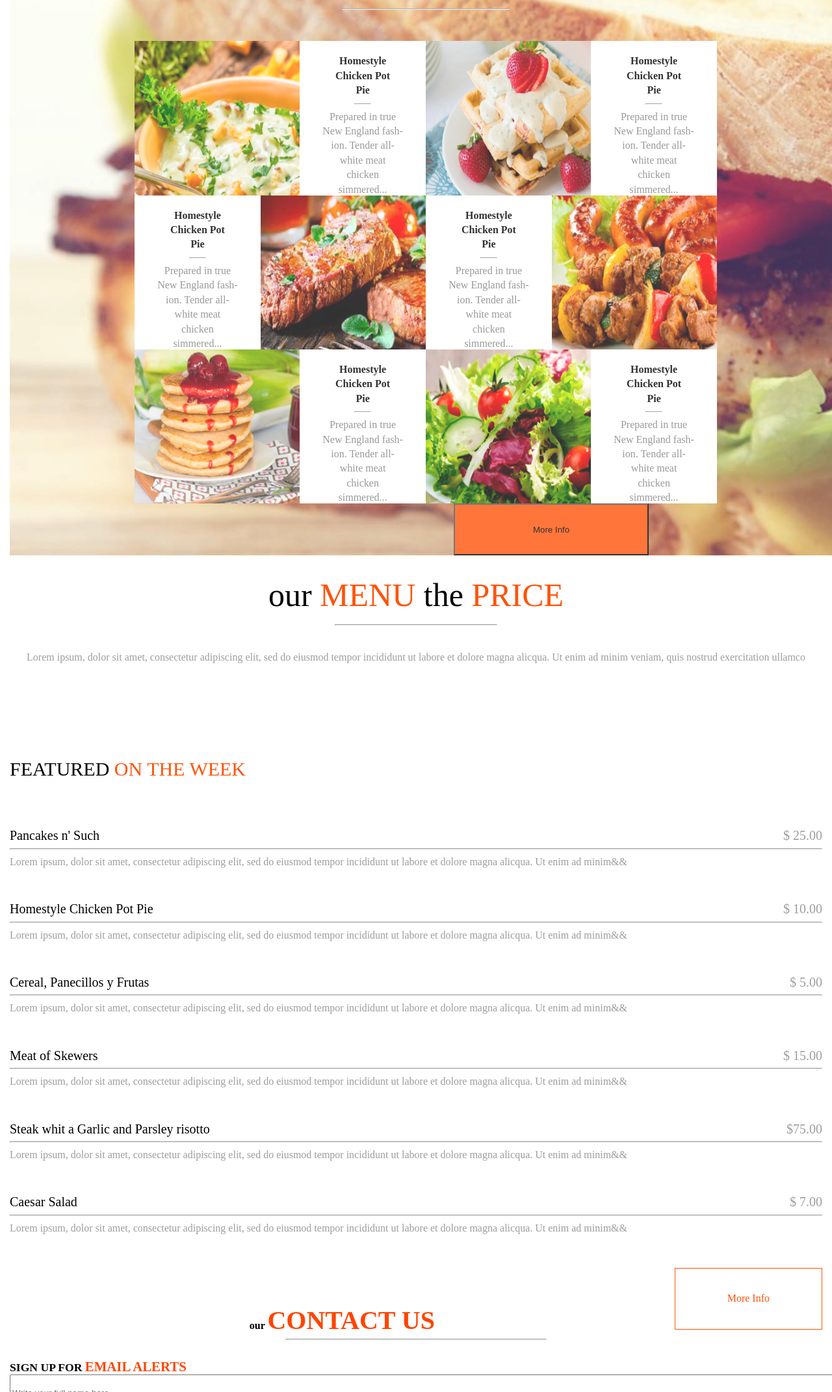
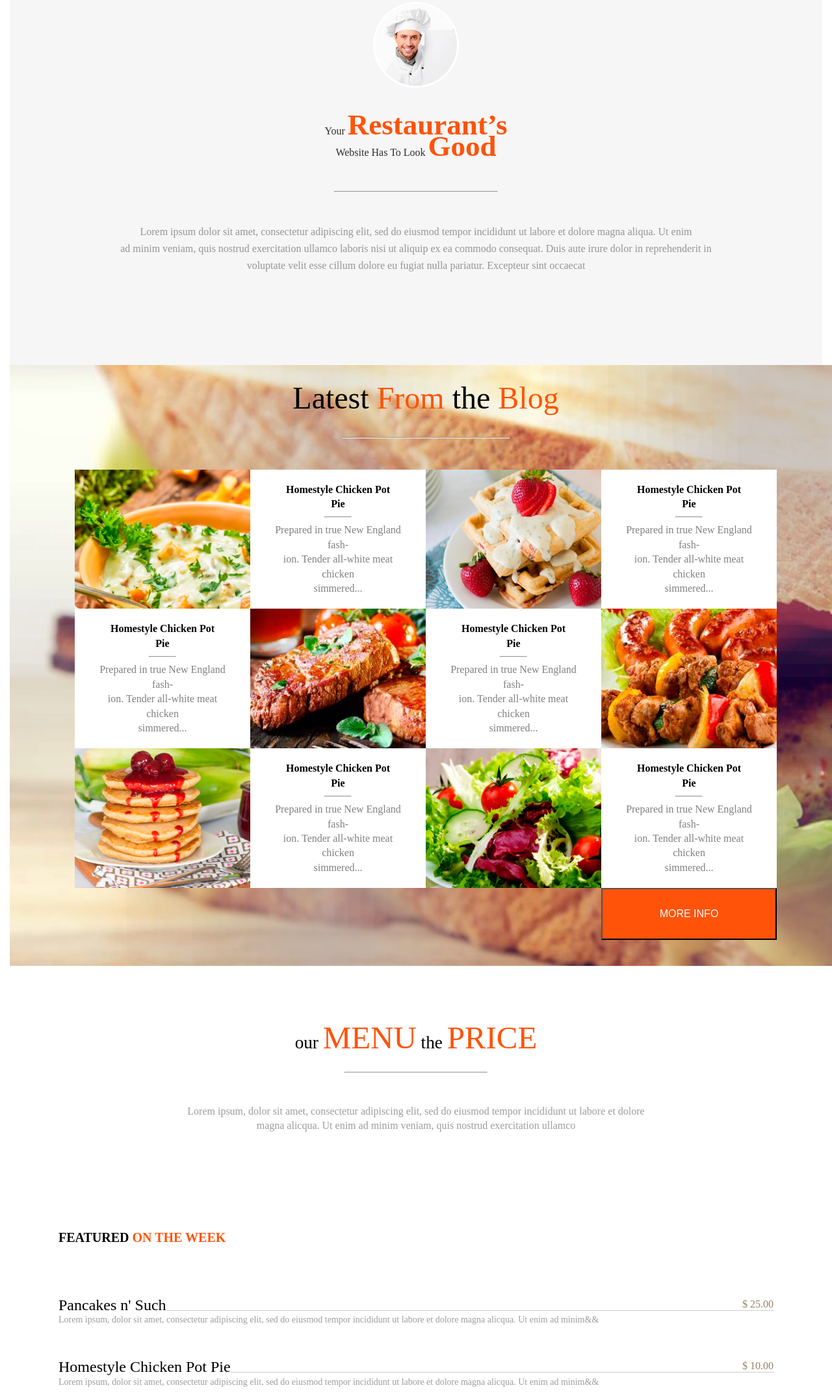
Before and after one commit to LeopoldoNegro/buildWeek1, a plain HTML site: page index.html in a window 1280 px wide. Shown: the part 657-2800 px from the top of the page at 65% size. Drawn offline with Linux system fonts and the light colour scheme.

Commit message:
day2commit1

```diff
--- a/assets/css/style.css
+++ b/assets/css/style.css
@@ -1,32 +1,73 @@
 .leopoldo{
-    background-image: url("../images/header.jpg");
-    height: 70vh;
-}
+    background-image:url(../images/overlay-pattern.png), url(../images/overlay-pattern2.png), url(../images/header.jpg);
+    min-height: 70vh;
+    display:flex;
+    align-items: flex-end;
+    justify-content: center;
 
-nav{
+ }
+
+ nav{
     display:flex;
-    background-color: white;
     justify-content: space-around;
-    align-items: center;
-    padding:20px;
+    align-items: flex-end;
     position:sticky;
+    padding: 30px;
+    border: 4px solid transparent;
+    background-color: rgba(255, 255, 255, 0.89);
+
 }
 .leonav{
     text-decoration: none;
-    color: grey;
-    word-spacing: 20px;
+    color: black;
+    padding: 10px 0px;
+    margin: 0px 15px;
+}
+.leonav:hover{
+    border-bottom: 2px solid orange;
+}
+/* daniele */
+#about-us{
+    padding: 100px 0px;
+    background: #F6F6F6;
+}
+#about-us .center{
+  text-align: center;
+
+}
+#about-us h1{
+    text-align: center;
+    font-weight: 500;
+    color: #2E2E2E;
+    padding: 40px 0px;
+    position: relative;
+}
+#about-us h1 span{
+    font-size: 45px;
+    color: #ff530a;
+    font-weight: 600;
+}
+#about-us p{
+    color: #959595;
+    font-size: 16px;
+    line-height: 26px;
+    padding: 40px 0px;
+}
+.hr-about-us{
+    width: 20%;
 }
 
 /* simo */
 #blog{
-    background-image: url("../images/blog/blog-bg.jpg");
+    background-image: url(../images/overlay-pattern.png),url("../images/blog/blog-bg.jpg");
     width: 100vw;
     text-align: center;
-    background-repeat: no-repeat;
-    background-size: cover;
-    background-attachment: fixed;
+    background-repeat: no-repeat, no-repeat;
+    background-size: cover, cover;
+    background-attachment: fixed, fixed;
     position: relative;
-    opacity: 0.8;
+    z-index: 10;
+    padding-bottom: 40px;
 }
 
 #blog span {
@@ -42,12 +83,15 @@ nav{
     padding-top: 40px;
     padding-bottom: 80px;
     position: relative;
-    width: 100%;
+    padding-left: 100px;
+    padding-right: 100px;
 
 }
 .post{
     display: flex;
     flex-direction: row;
+    position: relative;
+    width: 50%;
 }
 
 .recipe{
@@ -58,12 +102,38 @@ nav{
     width: 50%;
     justify-content: space-around;
     box-sizing: border-box;
+    z-index: 100;
 
+}
+
+.pic{
+    z-index: 10;
+    overflow: hidden;
+    width: 50%;
+    position: relative;
 }
 .pic img{
     width: 100%;
     height: 100%;
+    transition: transform 1.5s ease;
 }
+
+.pic img:hover{
+    z-index: -10;
+    transform: rotate(15deg) scale(1.2);
+
+}
+
+
+
+@keyframes ruota{
+    0%{transform: rotate(0deg);}
+    100%{transform: rotate(15deg) scale(1.2);}
+}
+
+
+
+
 
 #blog h3{
     font-weight: bold;
@@ -80,20 +150,21 @@ nav{
 .row{
     display: flex;
     flex-direction: row;
-    width: 70%;
-    margin-left: 15%;
 }
 
-button{
-    position: absolute;
-    width: 300px;
-    right: 23.2%;
+#blog-button{
+    width: 25%;
     background-color: #ff530a;
     height: 80px;
+    font-weight: 500;
+    font-size: 16px;
+    color: white;
+    float: right;
 }
 
-button:hover{
+#blog-button:hover{
     background-color: transparent;
+    color:#ff530a;
 }
 
 @media screen and (max-width:700px) {
@@ -113,12 +184,27 @@ button:hover{
 
 /*gabriele*/
 
+#sezionegabri{
+    margin-left: 6%;
+    margin-right: 6%;
+}
 
 .primotitolo{
     text-align: center;
-    padding-top: 50px;
+    padding-top: 100px;
     padding-bottom: 25px;
-    font-size: 50px;
+    font-style: bold;
+    font-size: 1.7em;
+}
+
+.primotitolo :nth-child(1){
+    font-size: 1.8em;
+    font-style: bold;
+}
+
+.primotitolo :nth-child(2){
+    font-size: 1.8em;
+    font-style: bold;
 }
 
 .scrittetitolo{
@@ -130,9 +216,36 @@ button:hover{
     margin-right: 40%;
 }
 
+.contprezzo{
+    position: relative;
+}
+
+.titolimenu{
+    background-color: white;
+    position: relative;
+    display: inline-block;
+    z-index: 99;
+    font-size: 24px;
+    font-weight: 500;
+    font-style: bold;
+    top: 1px;
+}
+
+
+.divprezzo{
+    position: absolute;
+    border-bottom: dotted #9D9D9D 1px;
+    width: 100%;
+    margin-top: 20px;
+    width: 100%;
+    top: 0;
+}
+
 .primolorem{
+    margin-left: 18%;
+    margin-right: 18%;
     text-align: center;
-    padding-top: 30px;
+    padding-top: 40px;
     padding-bottom: 50px;
     color: #9D9D9D;
 }
@@ -140,26 +253,28 @@ button:hover{
 .featured{
     padding-top: 100px;
     padding-bottom: 80px;
-    font-size: 30px;
+    font-size: 20px;
+    font-weight: 600;
 }
 
 .ontheweek{
     color: #ff530a;
 }
 
-.titolimenu{
-    font-size: 20px;
-    font-style: bold;
-}
 
 .prezzi{
     float: right;
-    color: #9D9D9D;
+    color: #938463;
 }
 
 .testomenu{
     color: #9D9D9D;
     padding-bottom: 50px;
+    width: 100%;
+    font-size: 14px;
+    font-weight: 400;
+    line-height: 20px;
+    margin: 0px;
 }
 
 .hrprezzo{
@@ -167,14 +282,16 @@ button:hover{
 }
 
 .moreinfo{
+    text-transform: uppercase;
+    font-weight: 600;
+    font-size: 15px;
     float: right;
     text-decoration: none;
     border: 1px solid #ff530a;
     color: #ff530a;
-    padding-left: 80px;
-    padding-right: 80px;
-    padding-top: 35px;
-    padding-bottom: 35px;
+    padding: 28px 100px;
+    margin-top: 50px;
+
 }
 
 .moreinfo:hover{
@@ -190,7 +307,12 @@ body{
 }
 .contactus{
     padding: 70px 0px;
+    align-items: center;
+}
+
+.containerc{
     display: block;
+    align-items: center;
 }
 
 .containerp{
@@ -199,7 +321,7 @@ body{
     margin-right: auto;
     margin-left: auto;
     display: block;
-    line-height: 20px;
+
 }
 
 
@@ -233,9 +355,21 @@ body{
     line-height: 15px;
 }
 
+.our{
+    padding: 40px 0px;
+}
+
+.name{
+    margin-bottom: 15px;
+}
+
 .name .fname{
     width: 1300px;
     height: 50px;
+}
+
+.email{
+    margin-bottom: 15px;
 }
 
 .email .mail{
@@ -297,9 +431,36 @@ body{
     font-size: 1.3rem;
 }
 
+.stream h3{
+    font-size: 1.1rem;
+    font-weight: bold;
+}
+
+.stream span {
+    color: orangered;
+    font-size: 1.3rem;
+}
+
 
 .containerf{
     display: flex;
-
+    flex-direction: row;
     align-content: space-between;
 }
+
+.photo{
+    display: flex;
+    flex-direction: column;
+    align-items: flex-end;
+}
+
+.end{
+    text-align: center;
+    background-color: #eae8e8;
+    width: auto;
+    height: 80px;
+    line-height: 80px;
+}
+.end span{
+    color: orangered;
+}
--- a/index.html
+++ b/index.html
@@ -17,6 +17,7 @@
     <!-- Leopoldo -->
 
         <header class="leopoldo">
+
         <nav>
                 <img src="assets/images/logo.png">
                 <div>
@@ -29,6 +30,31 @@
                 </div>
         </nav>
         </header>
+
+    <!-- daniele -->
+    <section id="about-us">
+        <div class="center">
+            <img src="assets/images/cooker-img.png" alt="">
+            <h1>
+                Your <span>Restaurant’s</span> <br />
+                Website Has To Look <span>Good</span>
+              </h1>
+              <hr class="hr-about-us">
+              <p>
+                Lorem ipsum dolor sit amet, consectetur adipiscing elit, sed do
+                eiusmod tempor incididunt ut labore et dolore magna aliqua. Ut
+                enim
+                <br />
+                ad minim veniam, quis nostrud exercitation ullamco laboris nisi
+                ut aliquip ex ea commodo consequat. Duis aute irure dolor in
+                reprehenderit in <br />
+                voluptate velit esse cillum dolore eu fugiat nulla pariatur.
+                Excepteur sint occaecat
+              </p>
+        </div>
+
+    </section>
+
     <!-- scritto da simone -->
     <section id="blog">
         <h2>Latest <span>From</span> the <span>Blog</span></h2>
@@ -100,7 +126,7 @@
             </div>
         </div>
     </div>
-    <button>More Info</button>
+    <button id="blog-button">MORE INFO</button>
 </div>
 </section>
 
@@ -108,6 +134,8 @@
 
 
 <!-- scritto da gabriele  -->
+
+<section id="sezionegabri" >
 
   <h1 class="primotitolo"> our <span class="scrittetitolo">MENU</span> the <span class="scrittetitolo">PRICE</span>    </h1>
 
@@ -120,55 +148,69 @@
 
   <h2 class="featured" >FEATURED <span class="ontheweek"> ON THE WEEK </span>  </h2>
 
-  <div>
-  <h2 class="titolimenu" >Pancakes n' Such <span class="prezzi">$ 25.00</span> </h2>
-  <hr class="hrprezzo">
+  <div class="contprezzo" >
+  <h2 class="titolimenu" >Pancakes n' Such</h2>
+  <div class="divprezzo" > </div>
+  <span class="prezzi">$ 25.00</span>
+
+</div>
 
   <p class="testomenu"> Lorem ipsum, dolor sit amet, consectetur adipiscing elit, sed do eiusmod tempor incididunt ut labore et dolore magna alicqua. Ut enim ad minim&&  </p>
-  </div>
 
-  <div>
-  <h2 class="titolimenu" >Homestyle Chicken Pot Pie <span class="prezzi">$ 10.00</span> </h2>
-  <hr class="hrprezzo">
+
+  <div class="contprezzo" >
+  <h2 class="titolimenu" >Homestyle Chicken Pot Pie </h2>
+  <div class="divprezzo" > </div>
+  <span class="prezzi">$ 10.00</span>
+</div>
 
   <p class="testomenu" > Lorem ipsum, dolor sit amet, consectetur adipiscing elit, sed do eiusmod tempor incididunt ut labore et dolore magna alicqua. Ut enim ad minim&&  </p>
-  </div>
 
-  <div>
-  <h2 class="titolimenu" >Cereal, Panecillos y Frutas <span class="prezzi">$ 5.00</span> </h2>
-  <hr class="hrprezzo">
+
+  <div class="contprezzo" >
+  <h2 class="titolimenu" >Cereal, Panecillos y Frutas </h2>
+  <div class="divprezzo" >  </div>
+  <span class="prezzi">$ 5.00</span>
+</div>
 
   <p class="testomenu" > Lorem ipsum, dolor sit amet, consectetur adipiscing elit, sed do eiusmod tempor incididunt ut labore et dolore magna alicqua. Ut enim ad minim&& </p>
-  </div>
 
-  <div>
-  <h2 class="titolimenu" >Meat of Skewers <span class="prezzi">$ 15.00</span></h2>
-  <hr class="hrprezzo">
+
+  <div class="contprezzo" >
+  <h2 class="titolimenu" >Meat of Skewers </h2>
+  <div class="divprezzo" >  </div>
+  <span class="prezzi">$ 15.00</span>
+</div>
 
   <p class="testomenu" >Lorem ipsum, dolor sit amet, consectetur adipiscing elit, sed do eiusmod tempor incididunt ut labore et dolore magna alicqua. Ut enim ad minim&& </p>
-  </div>
 
-  <div>
-  <h2 class="titolimenu" >Steak whit a Garlic and Parsley risotto <span class="prezzi">$75.00</span> </h2>
-  <hr class="hrprezzo">
+
+  <div class="contprezzo" >
+  <h2 class="titolimenu" >Steak whit a Garlic and Parsley risotto </h2>
+  <div class="divprezzo" >  </div>
+  <span class="prezzi">$75.00</span>
+</div>
 
   <p class="testomenu" >Lorem ipsum, dolor sit amet, consectetur adipiscing elit, sed do eiusmod tempor incididunt ut labore et dolore magna alicqua. Ut enim ad minim&&</p>
-  </div>
 
-  <div>
-  <h2 class="titolimenu" >Caesar Salad <span class="prezzi">$ 7.00</span> </h2>
-  <hr class="hrprezzo">
+
+  <div class="contprezzo" >
+  <h2 class="titolimenu" >Caesar Salad  </h2>
+  <div class="divprezzo" >  </div>
+  <span class="prezzi">$ 7.00</span>
+</div>
 
   <p class="testomenu" >Lorem ipsum, dolor sit amet, consectetur adipiscing elit, sed do eiusmod tempor incididunt ut labore et dolore magna alicqua. Ut enim ad minim&& </p>
-  </div>
+
 
   <a class="moreinfo" href="#"> More Info </a>
 
+</section>
 
  <!-- scritto da riccardo -->
 
  <section class="contactus">
-    <div class="containerc"></div>
+    <div class="containerc">
 
 <h1 class="our"> our <span>CONTACT US</span></h1>
 
@@ -243,7 +285,7 @@
  </div>
 
  <div class="photo">
-     <div class="latest">
+     <div class="stream">
          <div class="gallery">
              <h3>PHOTO <span>STREAM</span></h3>
              <ul class="ulimg">
@@ -274,7 +316,7 @@
 
 <footer class="end">
 <div>
-  <p>Copyright &copy; 2014 - All Rights Reserved. Design and Developers by Themefisher</p>
+  <p>Copyright &copy; 2014 - All Rights Reserved. Design and Developers by <span> Themefisher</span></p>
 </div>
 
 </footer>
```
